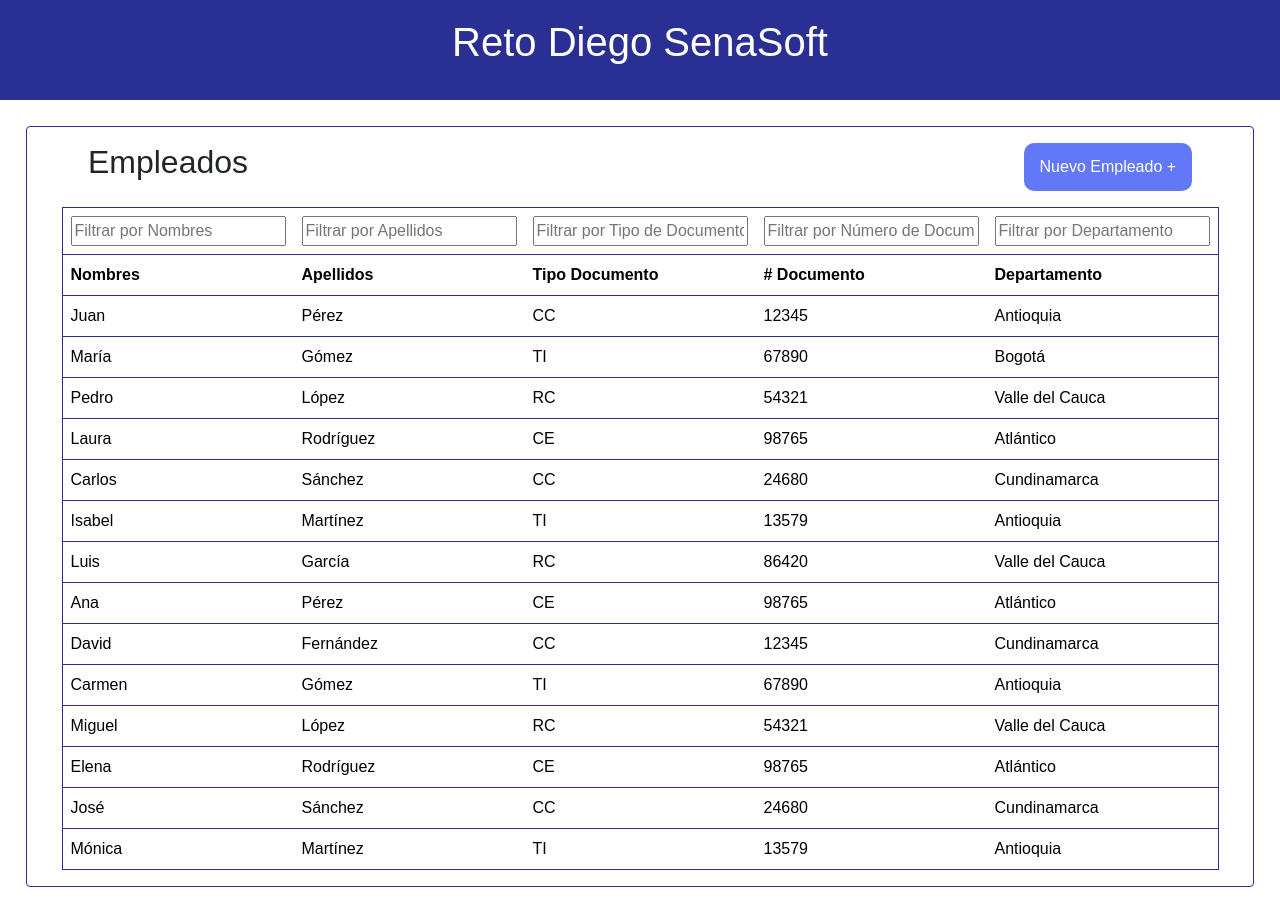
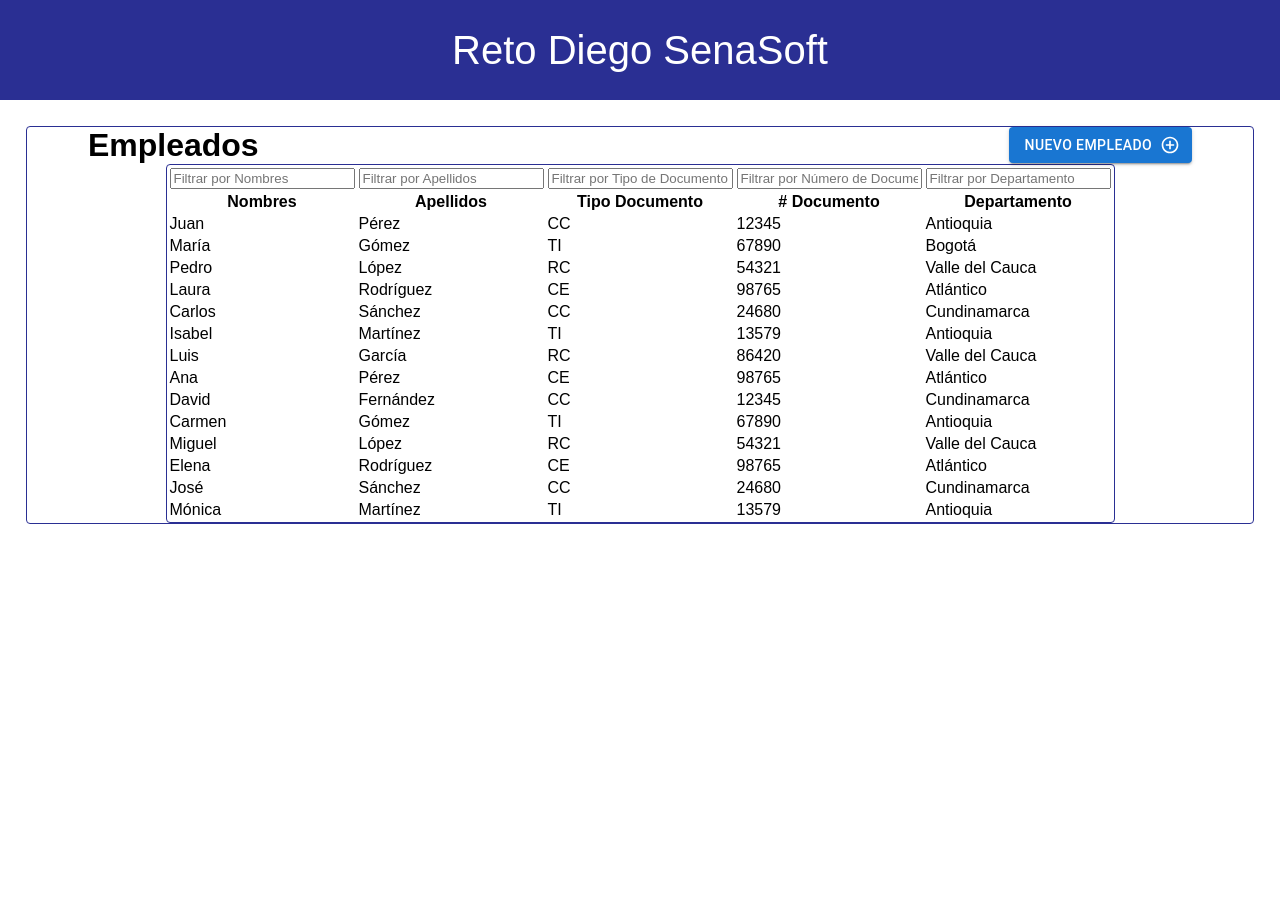
Before and after one commit to ferdlg/SenaSoft2023, a React (Create React App) app in the folder front/: page / in a window 1280 px wide. After the commit the page ends 800 px from the top, so only its background shows below. Built offline with nearby package versions, Linux system fonts and the light colour scheme; no server answers.

Commit message:
Inicio implementación material UI

```diff
--- a/front/package.json
+++ b/front/package.json
@@ -5,6 +5,7 @@
   "dependencies": {
     "@emotion/react": "^11.11.1",
     "@emotion/styled": "^11.11.0",
+    "@mui/icons-material": "^5.14.8",
     "@mui/material": "^5.14.8",
     "@testing-library/jest-dom": "^5.17.0",
     "@testing-library/react": "^13.4.0",
--- a/front/public/index.html
+++ b/front/public/index.html
@@ -22,9 +22,12 @@
       work correctly both with client-side routing and a non-root public URL.
       Learn how to configure a non-root public URL by running `npm run build`.
     -->
-    <!-- Bootstrap -->
-    <link href="https://cdn.jsdelivr.net/npm/bootstrap@5.3.1/dist/css/bootstrap.min.css" rel="stylesheet" integrity="sha384-4bw+/aepP/YC94hEpVNVgiZdgIC5+VKNBQNGCHeKRQN+PtmoHDEXuppvnDJzQIu9" crossorigin="anonymous">
-    <title>Reto SenaSoft</title>
+    <!-- Google Icons -->
+    <link
+      rel="stylesheet"
+      href="https://fonts.googleapis.com/icon?family=Material+Icons"
+    />
+  <title>Reto SenaSoft</title>
   </head>
   <body>
     <noscript>You need to enable JavaScript to run this app.</noscript>
--- a/front/src/components/Button/Button.js
+++ /dev/null
@@ -1,11 +0,0 @@
-import "./index.css"
-
-const Button = (props) => {
-    return <button
-        data-bs-toggle={props['data-bs-toggle']}
-        data-bs-target={props['data-bs-target']}
-        className="boton">{props.children}
-    </button>;
-}
-
-export default Button;
--- a/front/src/components/Employes/Employes.js
+++ b/front/src/components/Employes/Employes.js
@@ -1,5 +1,6 @@
-import Button from "../Button/Button";
-import Modal from "../Modal/Modal";
+import MyButton from "../MyButton/MyButton";
+import AddCircleOutline from "@mui/icons-material/AddCircleOutline"
+import MyModal from "../MyModal/MyModal";
 import FormEmployes from '../FormEmployes/FormEmployes';
 import TableEmployes from "../TableEmployes/TableEmployes";
 import "./index.css"
@@ -193,11 +194,11 @@ const Employes = () =>{
     return <div className="DivEmployes">
         <div className="EmployesTitle">
           <h1>Empleados</h1>
-          <Button data-bs-toggle="modal" data-bs-target="#staticBackdrop">Nuevo Empleado +</Button>
+          <MyButton variant="contained" endIcon={<AddCircleOutline/>} >Nuevo Empleado</MyButton>
         </div>
-        <Modal title="Nuevo Empleado" optionName="Agregar Empleado">
+        <MyModal title="Nuevo Empleado" optionName="Agregar Empleado">
           <FormEmployes/>
-        </Modal>
+        </MyModal>
         <TableEmployes employes={empleados} />
     </div>
 }
--- a/front/src/components/Modal/Modal.js
+++ /dev/null
@@ -1,25 +0,0 @@
-import "./index.css"
-
-const Modal = (props) =>{
-    return <div>
-<div className="modal fade" id="staticBackdrop" data-bs-backdrop="static" data-bs-keyboard="false" tabIndex="-1" aria-labelledby="staticBackdropLabel" aria-hidden="true">
-  <div className="modal-dialog">
-    <div className="modal-content">
-      <div className="modal-header">
-        <h1 className="modal-title fs-5" id="staticBackdropLabel">{props.title}</h1>
-        <button type="button" className="btn-close" data-bs-dismiss="modal" aria-label="Close"></button>
-      </div>
-      <div className="modal-body">
-        {props.children}
-      </div>
-      <div className="modal-footer">
-        <button type="button" className="btn btn-secondary" data-bs-dismiss="modal">Cerrar</button>
-        <button type="button" className="btn btn-primary">{props.optionName}</button>
-      </div>
-    </div>
-  </div>
-</div>
-    </div>
-}
-
-export default Modal;
--- /dev/null
+++ b/front/src/components/MyButton/MyButton.js
@@ -0,0 +1,23 @@
+import "./index.css"
+import {Button} from "@mui/material"
+
+const MyButton = (props) => {
+    return(
+        <Button
+            className="boton"
+            startIcon={props.startIcon}
+            endIcon={props.endIcon}
+            variant={props.variant}
+            onClick={props.onClick}
+        >
+            {props.children}
+        </Button>
+    )
+    // <button
+    //     data-bs-toggle={props['data-bs-toggle']}
+    //     data-bs-target={props['data-bs-target']}
+    //     className="boton">{props.children}
+    // </button>;
+}
+
+export default MyButton;
--- /dev/null
+++ b/front/src/components/MyModal/MyModal.js
@@ -0,0 +1,33 @@
+import "./index.css"
+import React, { useState } from 'react'
+import Box from '@mui/material/Box';
+import Typography from '@mui/material/Typography';
+import Modal from '@mui/material/Modal';
+
+const MyModal = (props) =>{
+  const [open, setOpen] = useState(false);
+  const handleOpen = () => setOpen(true);
+  const handleClose = () => setOpen(false);
+
+  return (
+    <div>
+      <Modal
+        open={open}
+        onClose={handleClose}
+        aria-labelledby="modal-modal-title"
+        aria-describedby="modal-modal-description"
+      >
+        <Box>
+          <Typography id="modal-modal-title" variant="h6" component="h2">
+            Text in a modal
+          </Typography>
+          <Typography id="modal-modal-description" sx={{ mt: 2 }}>
+            Duis mollis, est non commodo luctus, nisi erat porttitor ligula.
+          </Typography>
+        </Box>
+      </Modal>
+    </div>
+  );
+}
+
+export default MyModal;
```
Also changed, not shown: front/src/components/MyButton/index.css (renamed from front/src/components/Button/index.css), front/src/components/MyModal/index.css (added), 1 other file (tests, documents, lock files or other folders).
